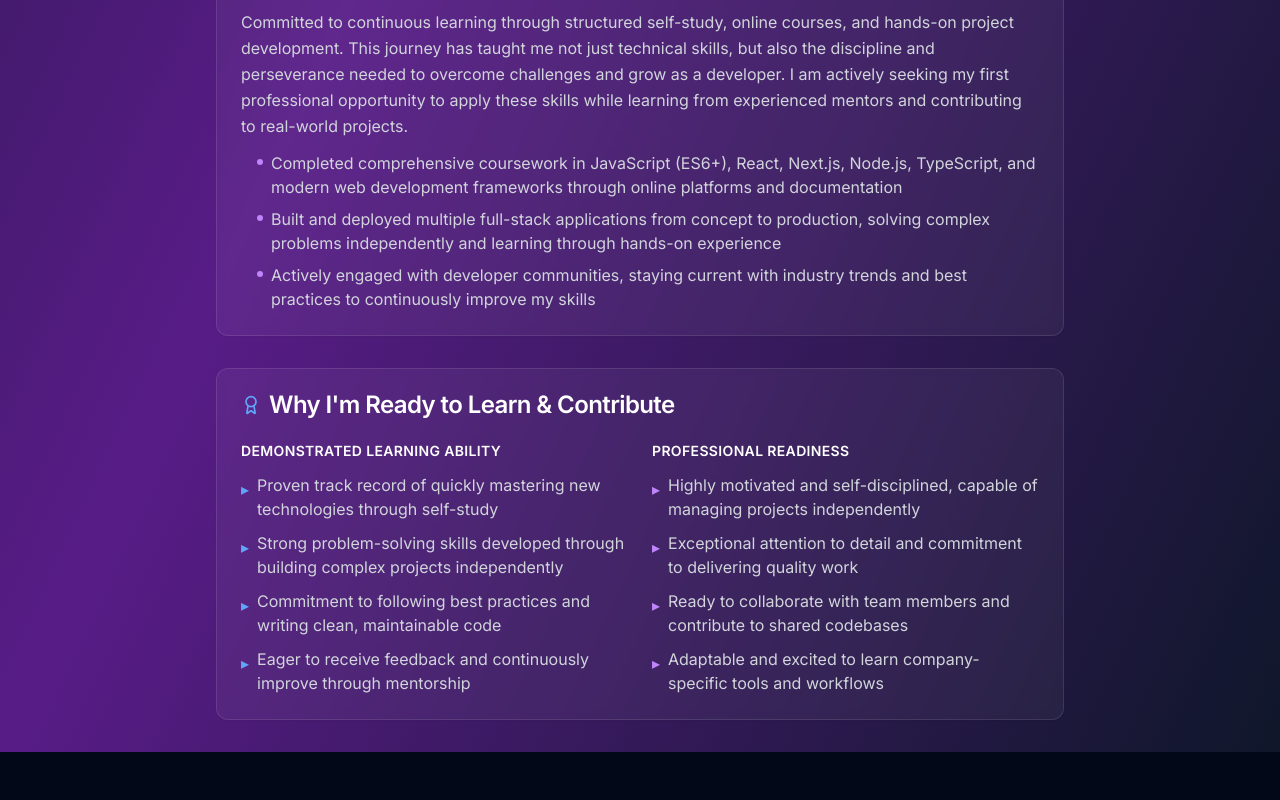
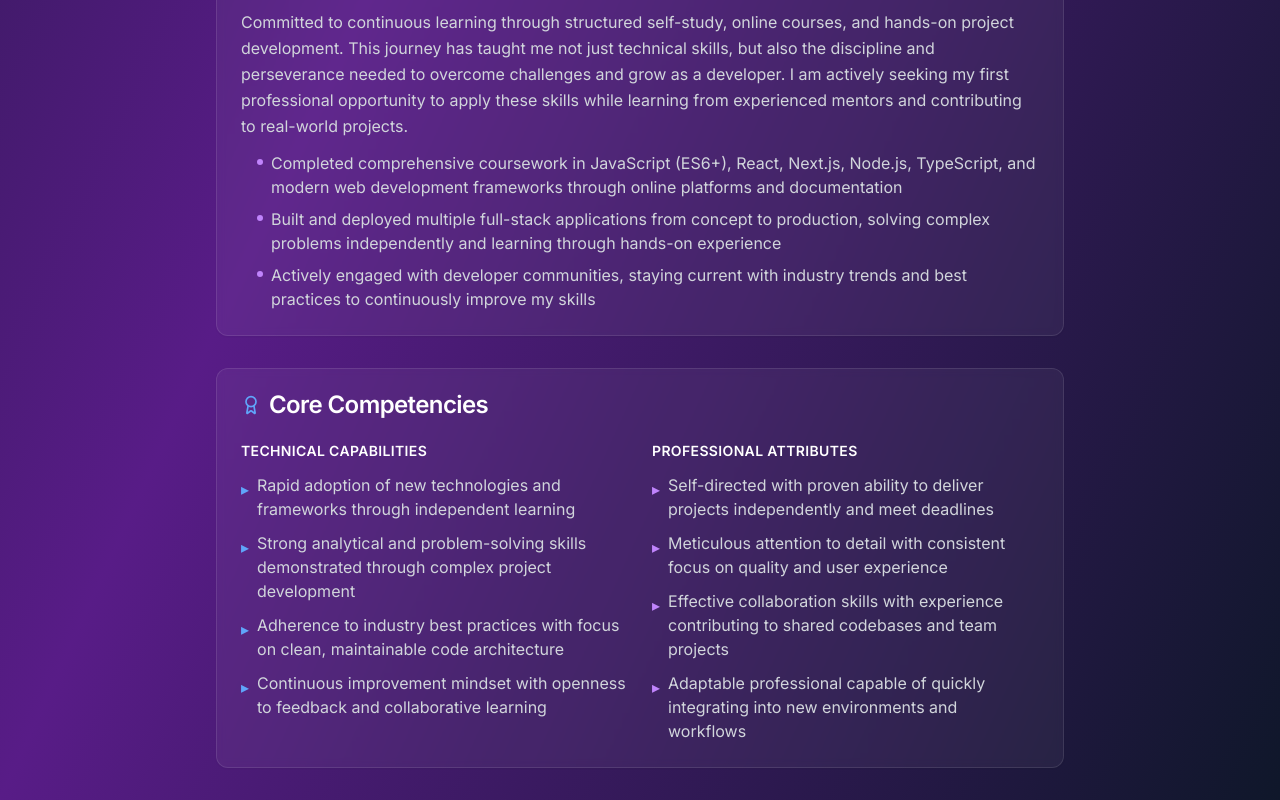
Before and after one commit to Turbo9k/Portfolio, a Next.js app: page /resume in a window 1280 px wide. Shown: the part 1999-2799 px from the top of the page. Before the commit the page ends 2751 px from the top, so only its background shows below. Built offline with nearby package versions, Linux system fonts and the light colour scheme; no server answers.

Commit message:
Refine resume competencies section to be more professional and confident

```diff
--- a/app/resume/page.tsx
+++ b/app/resume/page.tsx
@@ -306,50 +306,50 @@ export default function ResumePage() {
             <CardHeader>
               <CardTitle className="text-white print:text-black flex items-center gap-2">
                 <Award className="w-5 h-5 text-blue-400 print:text-blue-600" />
-                Why I'm Ready to Learn & Contribute
+                Core Competencies
               </CardTitle>
             </CardHeader>
             <CardContent>
               <div className="grid md:grid-cols-2 gap-6">
                 <div>
-                  <h4 className="font-semibold text-white print:text-black mb-3 text-sm uppercase tracking-wide">Demonstrated Learning Ability</h4>
+                  <h4 className="font-semibold text-white print:text-black mb-3 text-sm uppercase tracking-wide">Technical Capabilities</h4>
                   <ul className="text-gray-300 print:text-gray-700 space-y-2.5">
                     <li className="flex items-start gap-2">
                       <span className="text-blue-400 print:text-blue-600 mt-1">▸</span>
-                      <span>Proven track record of quickly mastering new technologies through self-study</span>
+                      <span>Rapid adoption of new technologies and frameworks through independent learning</span>
                     </li>
                     <li className="flex items-start gap-2">
                       <span className="text-blue-400 print:text-blue-600 mt-1">▸</span>
-                      <span>Strong problem-solving skills developed through building complex projects independently</span>
+                      <span>Strong analytical and problem-solving skills demonstrated through complex project development</span>
                     </li>
                     <li className="flex items-start gap-2">
                       <span className="text-blue-400 print:text-blue-600 mt-1">▸</span>
-                      <span>Commitment to following best practices and writing clean, maintainable code</span>
+                      <span>Adherence to industry best practices with focus on clean, maintainable code architecture</span>
                     </li>
                     <li className="flex items-start gap-2">
                       <span className="text-blue-400 print:text-blue-600 mt-1">▸</span>
-                      <span>Eager to receive feedback and continuously improve through mentorship</span>
+                      <span>Continuous improvement mindset with openness to feedback and collaborative learning</span>
                     </li>
                   </ul>
                 </div>
                 <div>
-                  <h4 className="font-semibold text-white print:text-black mb-3 text-sm uppercase tracking-wide">Professional Readiness</h4>
+                  <h4 className="font-semibold text-white print:text-black mb-3 text-sm uppercase tracking-wide">Professional Attributes</h4>
                   <ul className="text-gray-300 print:text-gray-700 space-y-2.5">
                     <li className="flex items-start gap-2">
                       <span className="text-purple-400 print:text-purple-600 mt-1">▸</span>
-                      <span>Highly motivated and self-disciplined, capable of managing projects independently</span>
+                      <span>Self-directed with proven ability to deliver projects independently and meet deadlines</span>
                     </li>
                     <li className="flex items-start gap-2">
                       <span className="text-purple-400 print:text-purple-600 mt-1">▸</span>
-                      <span>Exceptional attention to detail and commitment to delivering quality work</span>
+                      <span>Meticulous attention to detail with consistent focus on quality and user experience</span>
                     </li>
                     <li className="flex items-start gap-2">
                       <span className="text-purple-400 print:text-purple-600 mt-1">▸</span>
-                      <span>Ready to collaborate with team members and contribute to shared codebases</span>
+                      <span>Effective collaboration skills with experience contributing to shared codebases and team projects</span>
                     </li>
                     <li className="flex items-start gap-2">
                       <span className="text-purple-400 print:text-purple-600 mt-1">▸</span>
-                      <span>Adaptable and excited to learn company-specific tools and workflows</span>
+                      <span>Adaptable professional capable of quickly integrating into new environments and workflows</span>
                     </li>
                   </ul>
                 </div>
```
